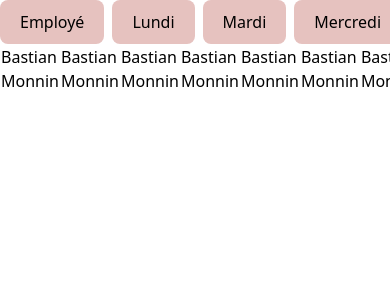
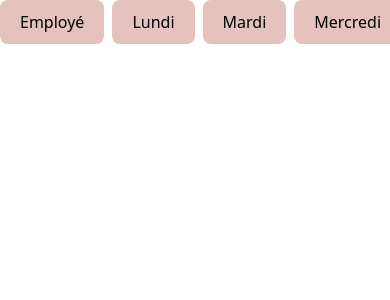
Before and after one commit to ScuBix1/planning, a React (Create React App) app in the folder interface/: page / in a window 390 px wide. Shown: the top 300 px of the page. Built offline with nearby package versions, Linux system fonts and the light colour scheme.

Commit message:
Delete table replace by divs composition for the responsive design

```diff
--- a/interface/src/App.js
+++ b/interface/src/App.js
@@ -14,21 +14,6 @@ function App() {
         <card.header>Samedi</card.header>
         <card.header>Dimanche</card.header>
       </div>
-      <table>
-        <thead></thead>
-        <tbody>
-          <tr>
-            <td>Bastian Monnin</td>
-            <td>Bastian Monnin</td>
-            <td>Bastian Monnin</td>
-            <td>Bastian Monnin</td>
-            <td>Bastian Monnin</td>
-            <td>Bastian Monnin</td>
-            <td>Bastian Monnin</td>
-            <td>Bastian Monnin</td>
-          </tr>
-        </tbody>
-      </table>
     </div>
   );
 }
```
